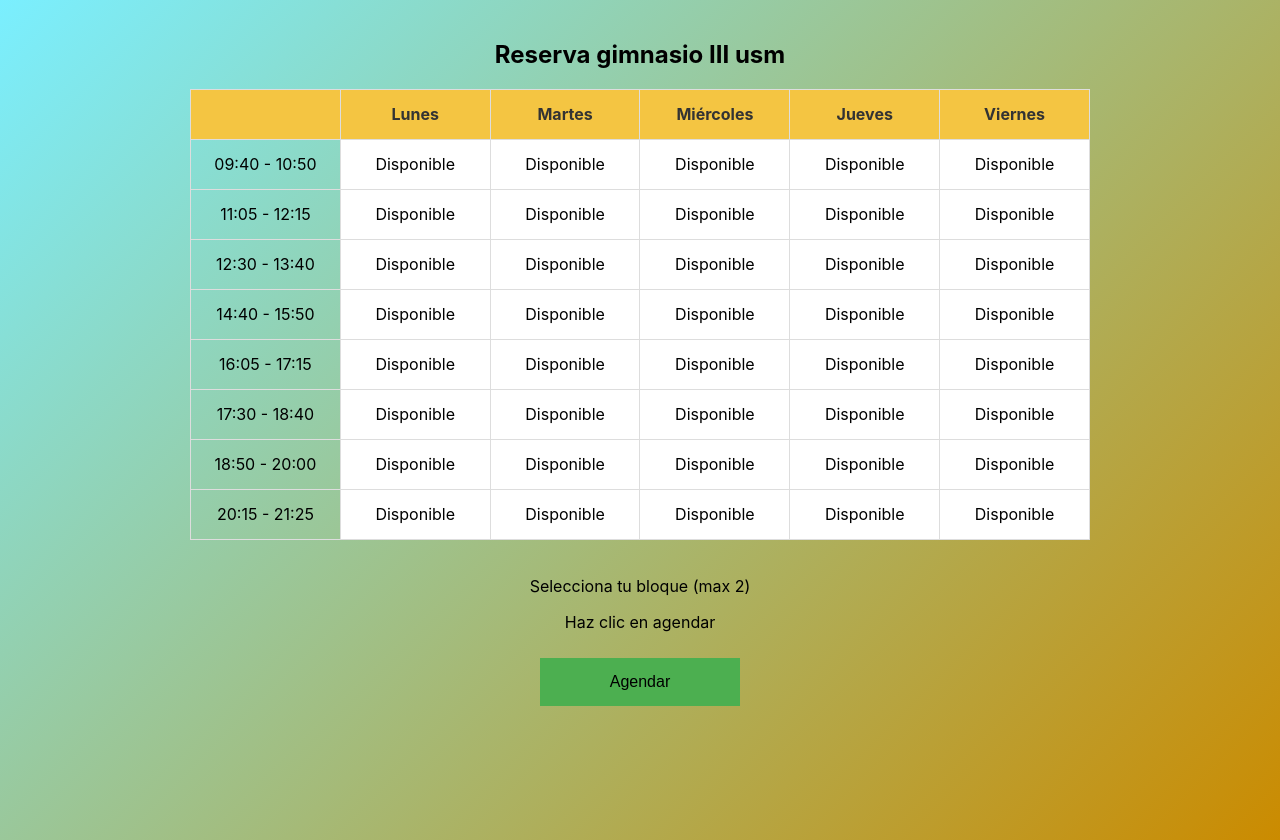
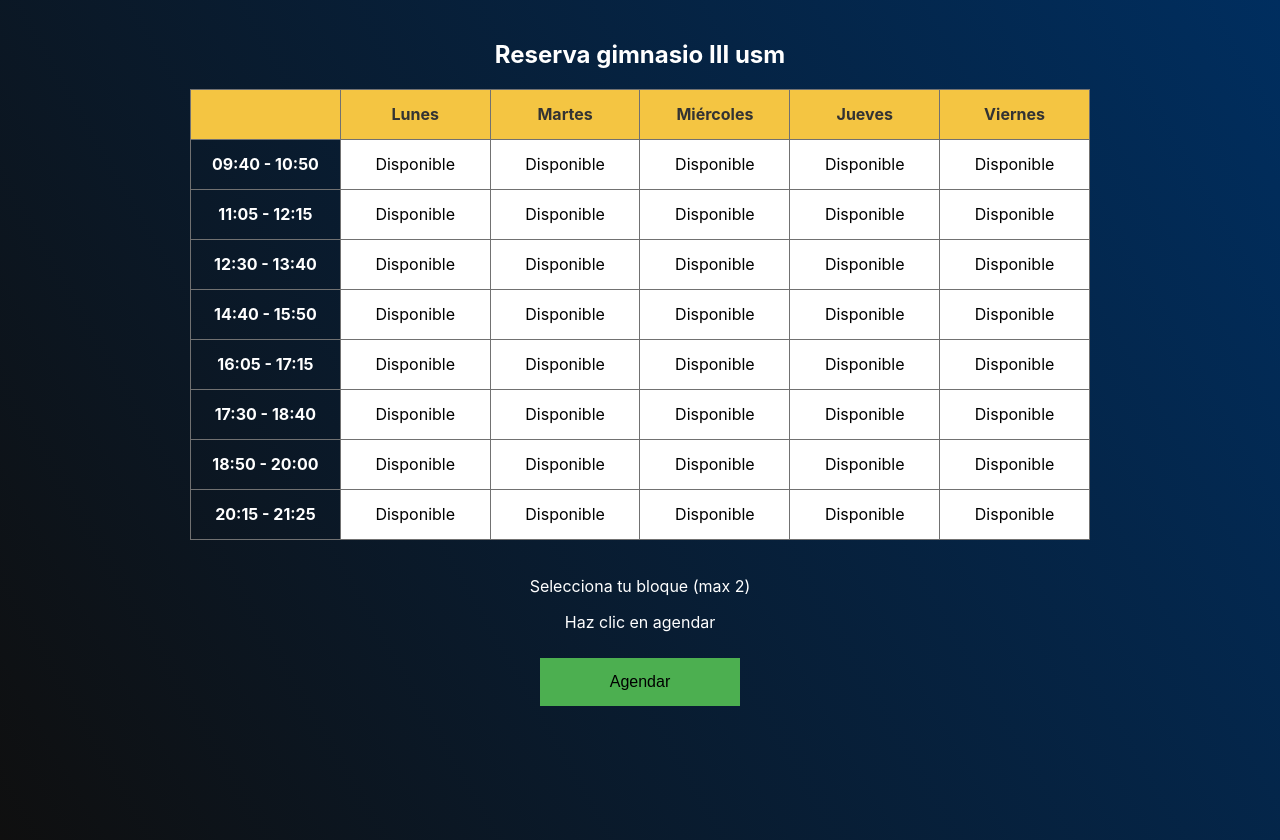
Before and after one commit to giovanniM01/DIU-Proyect, a React (Create React App) app in the folder diu-project/: page /reservas in a window 1280 px wide. Built offline with nearby package versions, Linux system fonts and the light colour scheme; the HTML template or start-up script is replaced by a standard one.

Commit message:
giovanni commit Reservation style
Se actualizo el estilo de la page reserva

```diff
--- a/diu-project/src/pages/ReservationPage.js
+++ b/diu-project/src/pages/ReservationPage.js
@@ -10,12 +10,11 @@ function ReservationPage() {
   ];
   const days = ['Lunes', 'Martes', 'Miércoles', 'Jueves', 'Viernes'];
 
-  // Genera una capacidad aleatoria entre 0 y 14 para cada bloque al cargar la página
   useEffect(() => {
     const capacities = {};
     days.forEach((day) => {
       blocks.forEach((time) => {
-        capacities[`${day} ${time}`] = Math.floor(Math.random() * 15)+1;
+        capacities[`${day} ${time}`] = Math.floor(Math.random() * 15) + 1;
       });
     });
     setBlockCapacities(capacities);
@@ -50,7 +49,7 @@ function ReservationPage() {
         <tbody>
           {blocks.map((time) => (
             <tr key={time}>
-              <td>{time}</td>
+              <td className="hour-cell">{time}</td> {/* Añadir clase hour-cell */}
               {days.map((day) => {
                 const blockId = `${day} ${time}`;
                 return (
--- a/diu-project/src/styles/ReservationPage.css
+++ b/diu-project/src/styles/ReservationPage.css
@@ -4,21 +4,27 @@
   align-items: center;
   padding: 20px;
   min-height: 100vh;
-  background: linear-gradient(135deg, #7aefff, #cb8b00); /* Fondo de gradiente */
+  background: linear-gradient(780deg, #0f0f0f, #002e5f);
 }
 
 .reservation-title {
   font-size: 24px;
   margin-bottom: 20px;
+  color: white;
 }
 
 .calendar-table {
   width: 100%;
   max-width: 900px;
   border-collapse: collapse;
+
 }
 
-/* Resto del estilo permanece igual */
+/* Estilo de la columna de horas */
+.hour-cell {
+  color: white;
+  font-weight: bold;
+}
 .calendar-table th,
 .calendar-table td {
   border: 1px solid #ddd;
@@ -29,6 +35,8 @@
   position: relative;
   overflow: hidden;
   box-sizing: border-box;
+  border: 1px rgb(113, 113, 113) solid;
+
 }
 
 .calendar-table th {
@@ -50,8 +58,8 @@
   transition: opacity 0.3s;
 }
 
-.block.available:hover{
-  background: rgb(169, 203, 156);
+.block.available:hover {
+  background: #4caf50;
 }
 
 .block.available:hover .default-text {
@@ -88,6 +96,7 @@
   margin-top: 20px;
   font-size: 16px;
   text-align: center;
+  color: white;
 }
 
 .agendar-button {
@@ -101,6 +110,6 @@
   width: 200px;
 }
 
-.agendar-button:hover{
+.agendar-button:hover {
   background: #00ff08;
 }
```
